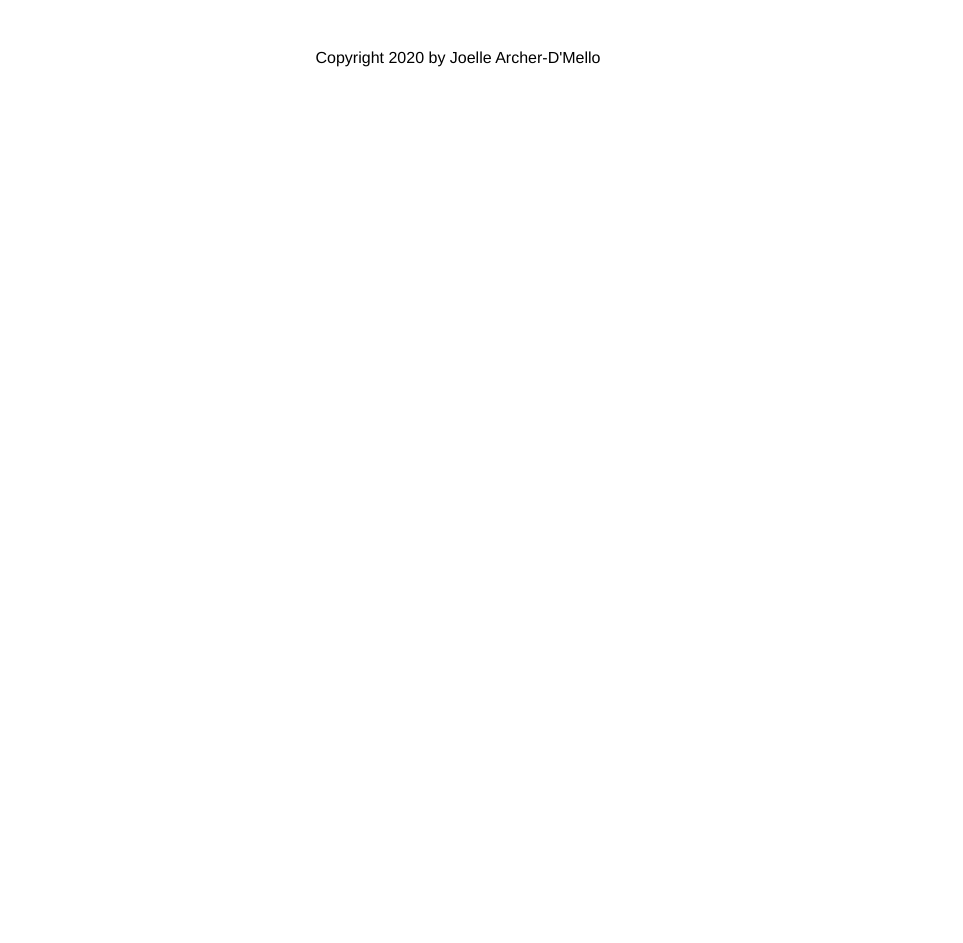
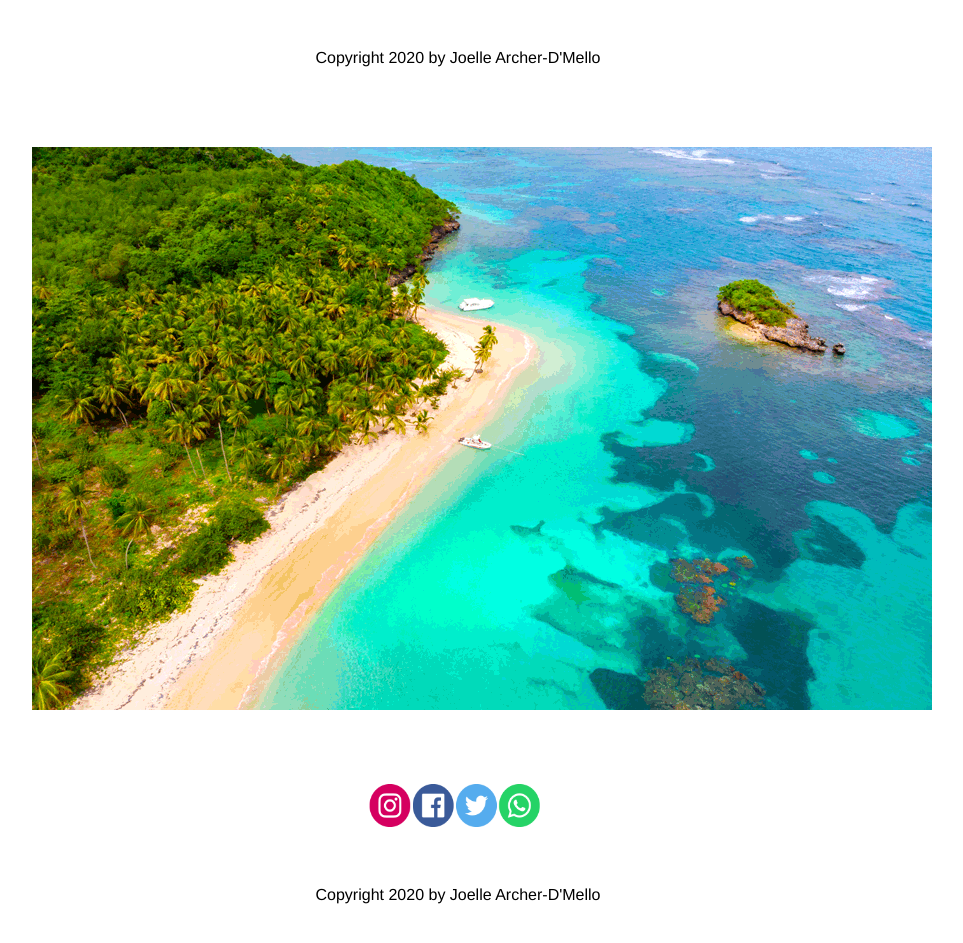
Before and after one commit to GiacomoSorbi/joellearcher-module-ii, a React (Create React App) app: page / in a window 1280 px wide. Shown: the part 860-1803 px from the top of the page, without its empty margins (182-1145 px from the left). Before the commit the page ends 987 px from the top, so only its background shows below. Built offline with nearby package versions, Linux system fonts and the light colour scheme.

Commit message:
23.07.20

```diff
--- a/src/index.js
+++ b/src/index.js
@@ -1,7 +1,7 @@
 import React from "react";
 import ReactDOM from "react-dom";
 import { BrowserRouter as Router } from "react-router-dom";
-
+import Home from "./components/home";
 import App from "./App";
 
 import * as serviceWorker from "./serviceWorker";
@@ -10,7 +10,7 @@ ReactDOM.render(
   <Router basename={process.env.PUBLIC_URL}>
     <React.StrictMode>
       <App />
-      <nav_bar />
+      <Home />
     </React.StrictMode>
   </Router>,
   document.getElementById("root")
```
